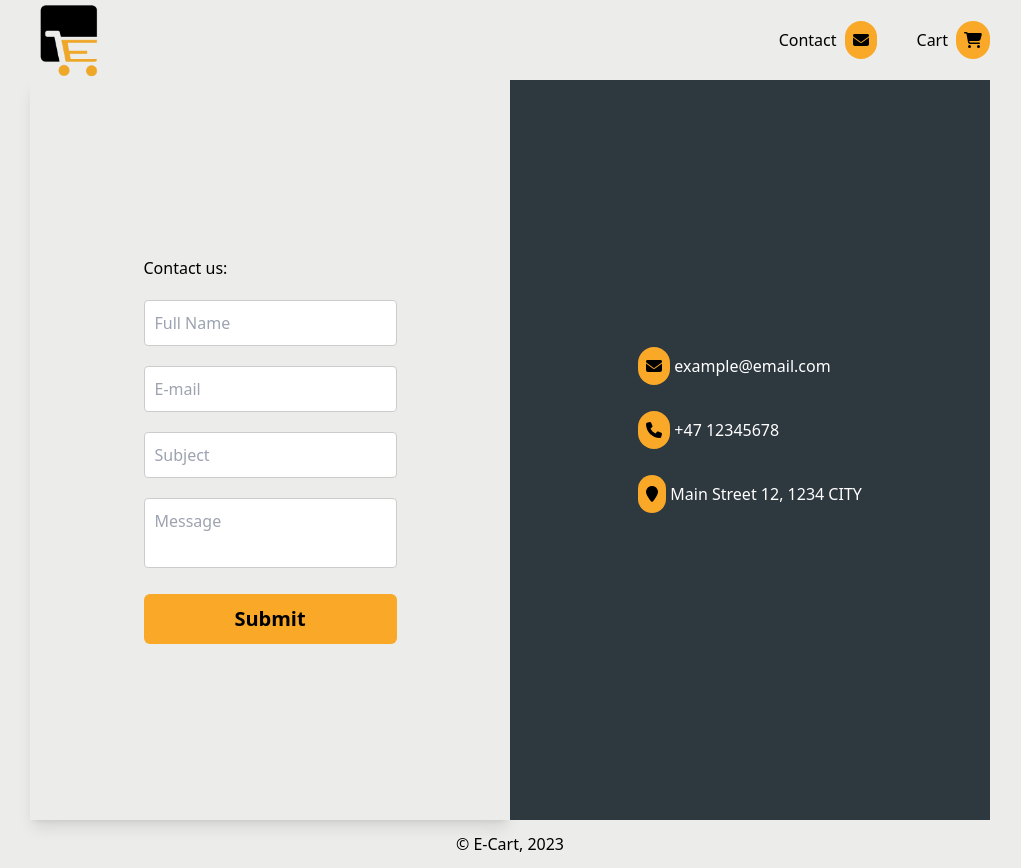
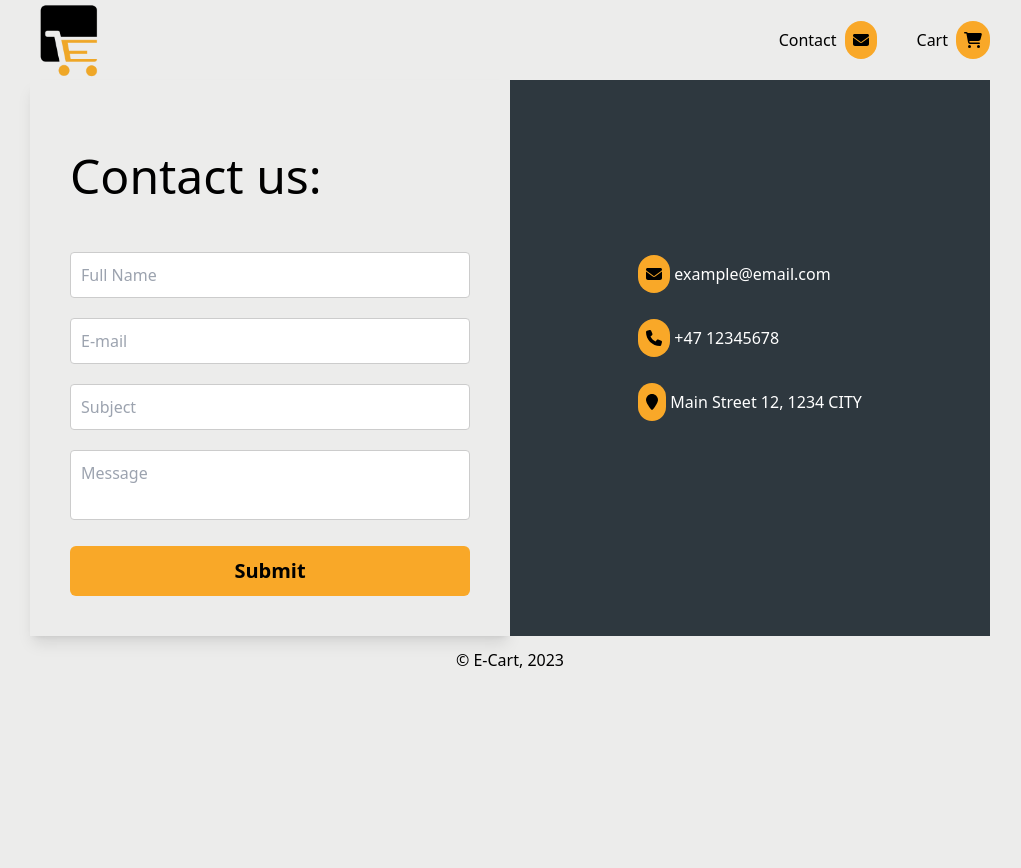
Before and after one commit to BishopWeyland/javascript_frameworks_ca, a React (Vite) app: page /contact in a window 1280 px wide. Shown: the whole page, without its empty margins (130-1151 px from the left). After the commit the page ends 800 px from the top, so only its background shows below. Built offline with nearby package versions, Linux system fonts and the light colour scheme.

Commit message:
add style

```diff
--- a/src/pages/Contact.jsx
+++ b/src/pages/Contact.jsx
@@ -60,20 +60,36 @@ function App() {
 
   return (
     <div className="flex justify-center">
-      <div className="flex w-[100rem]">
-        <div className="py-44 w-3/6 flex justify-center items-center flex-col shadow-lg">
-          <form onSubmit={handleSubmit(onSubmit)}>
-            <h1>Contact us:</h1>
-            <StyledInput {...register("fullName")} placeholder="Full Name" />
+      <div className="flex flex-col items-center lg:flex-row w-[100rem]">
+        <div className="w-full md:w-3/6 flex justify-center items-center flex-col shadow-lg">
+          <form className="w-full p-10 " onSubmit={handleSubmit(onSubmit)}>
+            <h1 className="text-2xl md:text-5xl my-4 md:my-8">Contact us:</h1>
+            <StyledInput
+              {...register("fullName")}
+              placeholder="Full Name"
+              aria-label="Full Name"
+            />
             <p>{errors.fullName?.message}</p>
 
-            <StyledInput {...register("email")} placeholder="E-mail" />
+            <StyledInput
+              {...register("email")}
+              placeholder="E-mail"
+              aria-label="E-mail"
+            />
             <p>{errors.email?.message}</p>
 
-            <StyledInput {...register("subject")} placeholder="Subject" />
+            <StyledInput
+              {...register("subject")}
+              placeholder="Subject"
+              aria-label="Subject"
+            />
             <p>{errors.subject?.message}</p>
 
-            <StyledTextarea {...register("body")} placeholder="Message" />
+            <StyledTextarea
+              {...register("body")}
+              placeholder="Message"
+              aria-label="Message"
+            />
             <p>{errors.body?.message}</p>
 
             <BaseButton className="w-full">
@@ -81,7 +97,7 @@ function App() {
             </BaseButton>
           </form>
         </div>
-        <div className="bg-brand-black flex justify-center items-center w-3/6">
+        <div className="w-full md:w-3/6 bg-brand-black flex justify-center items-center h-full py-44">
           <ul>
             {contactItems.map((item) => (
               <li className="mb-10" key={item.text}>
```
